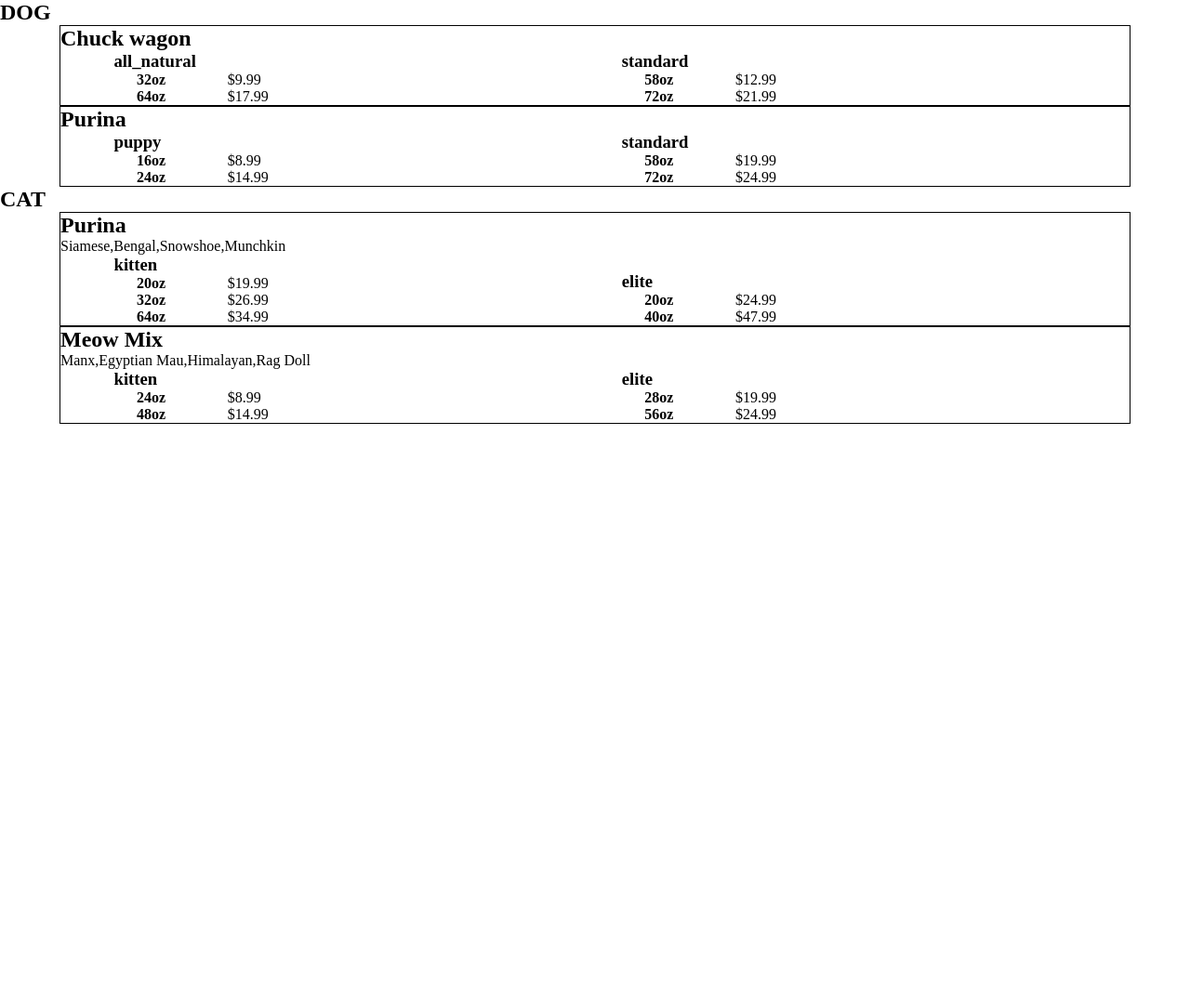
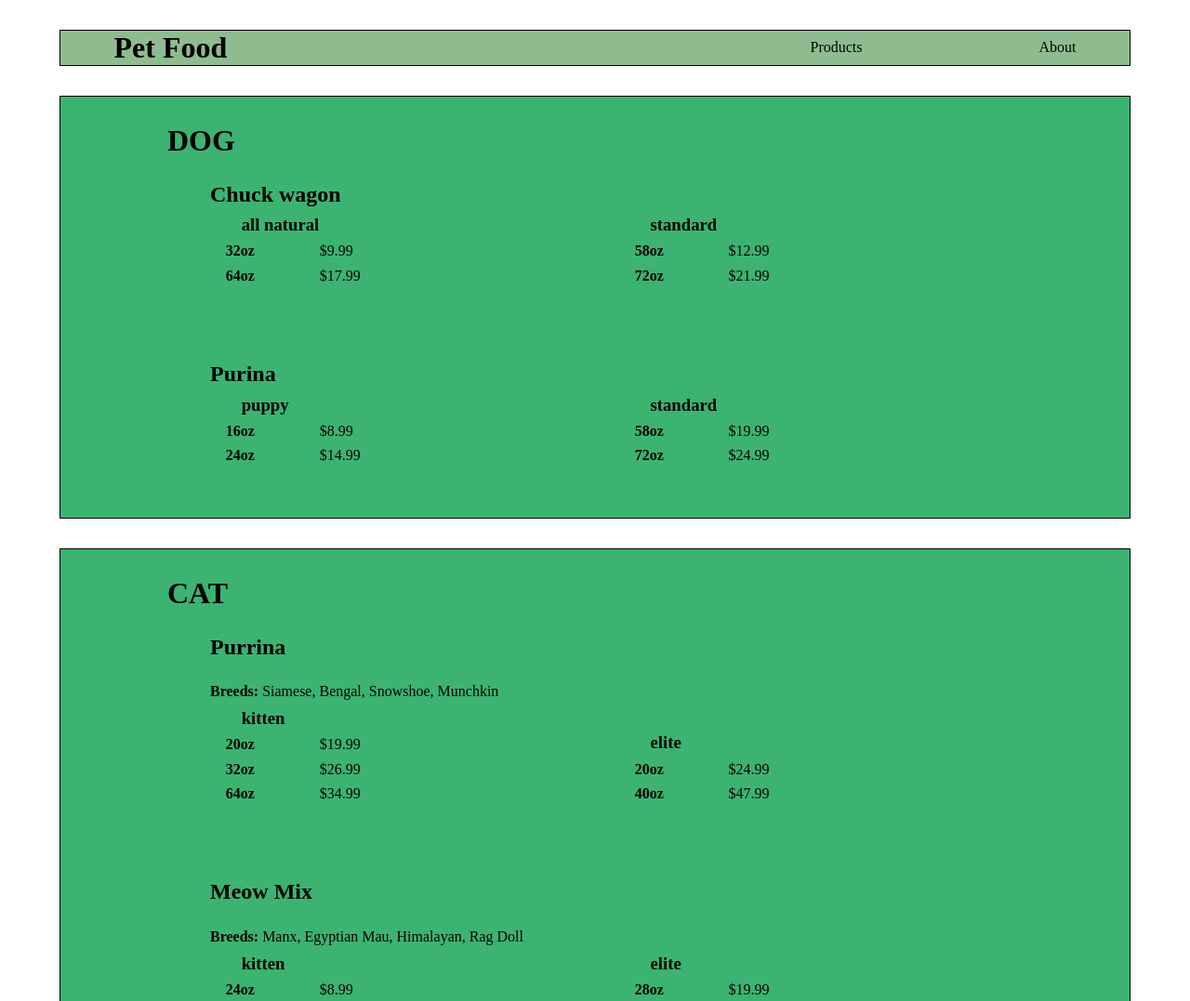
Before and after one commit to nss-day-cohort-13/spa-pet-food-project-pbhowelljr, a plain HTML site: page index.html in a window 1280 px wide. Shown: the top 1077 px of the page at 93% size. Before the commit the page ends 800 px from the top, so only its background shows below. Drawn offline with Linux system fonts and the light colour scheme.

Commit message:
align cards information and add minor css beautificatin

```diff
--- a/css/main.css
+++ b/css/main.css
@@ -9,17 +9,55 @@
 	min-width: 500px;
 }
 
+#header	{
+	border: 1px solid black;
+	margin: 2.5% 5%;
+	background-color: darkseagreen;
+}
+
+#header li {
+	/* display: inline-block; */
+	float: left;
+	width: 50%;
+	margin-left: 5%;
+}
+
+#nav li {
+	display: inline-block;
+	width: 20%;
+	margin: 9px 0;
+	text-align: right;
+}
+
+#blank {
+	clear: both;
+
+}
+
+.foodAnimal {
+	border: 1px solid black;
+	margin: 2.5% 5%;
+	background-color: mediumseagreen;
+}
+
+.foodAnimal li {
+	margin: 2.5% 10% 0;
+}
+
 .foodBrand {
 	display: inline-block;
 	width: 90%;
-	border: 1px solid black;
-	margin-left: 5%;
+	margin: 0 0 5% 5%;
+}
+
+.foodBrand h2 {
+	margin: 0;
 }
 
 .foodType {
 	display: inline-block;
-	width: 42.5%;
-	margin-left: 5%;
+	width: 32.5%;
+	margin-left: 10%;
 }
 
 .volumesPrices li{
--- a/index.html
+++ b/index.html
@@ -1,3 +1,4 @@
+<!--//**********// PET FOOD EXERCISE //**********-->
 <!DOCTYPE html>
 <html>
 <head>
@@ -7,8 +8,24 @@
 	<link rel="stylesheet" href="css/main.css">
 </head>
 <body>
+	<!-- HEADER -->
+	<div id="header">
+		<!-- MAIN TITLE -->
+		<li><h1>Pet Food</h1></li>
+		<!-- NAV MENU -->
+		<div id="nav">
+			<ul>
+				<li>Products</li>
+				<li>About</li>
+			</ul>
+			<div id="blank"></div>
+		</div>
+	</div>
+	<!-- MAIN CONTENT -->
 	<div id="mainContent"></div>
 </body>
+<!-- JAVASCRIPTS -->
 <script src="javascripts/main.js" type="text/javascript" charset="utf-8" async defer></script>
+<script src="javascripts/htmlBuilder.js" type="text/javascript" charset="utf-8" async defer></script>
 <script src="javascripts/xhr.js" type="text/javascript" charset="utf-8" async defer></script>
 </html>
--- /dev/null
+++ b/javascripts/htmlBuilder.js
@@ -0,0 +1,43 @@
+//**********//HTML BUILDER//**********//
+
+var petFood = function(object) {
+
+	var mainContent = document.getElementById("mainContent");
+
+	object.htmlBuilder = function(array, foodType) {
+
+		content = `<ul class="foodAnimal">`
+		content += `<li><h1>${foodType.toUpperCase()}</h1></li>`;
+
+		for (var i = 0; i < array.length; i++) {
+			content += '<ul class="foodBrand">';
+			content += `<li><h2>${array[i].name}</h2></li>`;
+
+			if(foodType === "cat") {
+				content += `<li><b>Breeds:</b> ${array[i].breeds.join(", ")}</li>`;
+			};
+
+			for (var c = 0; c < array[i].types.length; c++) {
+				content += '<ul class="foodType">';
+				content += `<li><h3>${array[i].types[c].type}</h3></li>`;
+
+				for (var p = 0; p < array[i].types[c].volumes.length; p++) {
+					content += '<ul class="volumesPrices">'
+					content += `<li><h4>${array[i].types[c].volumes[p].name}</h4></li>`;
+					content += `<li>$${array[i].types[c].volumes[p].price}</li>`;
+					content += '</ul>'
+				}
+				content += '</ul>'
+			};
+			content += '</ul>'
+		};
+		content += '</ul>'
+
+		mainContent.innerHTML += content;
+	};
+
+	//RETURNS OBJECT WITH NEW METHOD ATTACHED//
+	return object;
+
+//INVOKES FUNCTION WITH EMPTY OBJECT IF LIST MUSIC HAS NOT YET INITIALIZED//
+}(petFood || {});
--- a/javascripts/main.js
+++ b/javascripts/main.js
@@ -25,37 +25,6 @@
 		return catFood;
 	};
 
-	object.htmlBuilder = function(array, foodType) {
-		content = `<ul class="$foodAnimal">`
-		content += `<li><h2>${foodType.toUpperCase()}</h2></li>`;
-		for (var i = 0; i < array.length; i++) {
-			content += '<ul class="foodBrand">';
-			content += `<li><h2>${array[i].name}</h2></li>`;
-			console.log(foodType);
-			if(foodType === "cat") {
-				content += `<li>${array[i].breeds}</li>`;
-			};
-
-			for (var c = 0; c < array[i].types.length; c++) {
-				content += '<ul class="foodType">';
-				content += `<li><h3>${array[i].types[c].type}</h3></li>`;
-
-				for (var p = 0; p < array[i].types[c].volumes.length; p++) {
-					content += '<ul class="volumesPrices">'
-					content += `<li><h4>${array[i].types[c].volumes[p].name}</h4></li>`;
-					content += `<li>$${array[i].types[c].volumes[p].price}</li>`;
-					content += '</ul>'
-				}
-				content += '</ul>'
-			};
-			content += '</ul>'
-		};
-		content += '</ul>'
-
-
-		mainContent.innerHTML += content;
-	};
-
 	//RETURNS OBJECT WITH NEW METHOD ATTACHED//
 	return object;
 
--- a/javascripts/xhr.js
+++ b/javascripts/xhr.js
@@ -2,7 +2,7 @@
 
 var petFood = function(object) {
 
-	//CALL BACK FOR SONG AND LOAD MORE REQUESTS LOAD EVENT LISTENERS//
+	//CALL BACK FOR  REQUESTS LOAD EVENT LISTENERS//
 	var addDogFoodXhr = function () {
 
 		//PARSES THE XHR RESPONSE TEXT TO CREATE ARRAY OF OBJECTS//
--- a/json/catFood.json
+++ b/json/catFood.json
@@ -1,7 +1,7 @@
 {
   "catBrands": [
     {
-      "name": "Purina",
+      "name": "Purrina",
       "breeds": ["Siamese", "Bengal", "Snowshoe", "Munchkin"],
       "types": [
         {
--- a/json/dogFood.json
+++ b/json/dogFood.json
@@ -4,7 +4,7 @@
       "name": "Chuck wagon",
       "types": [
         {
-          "type": "all_natural",
+          "type": "all natural",
           "volumes": [
             {
               "name": "32oz",
```
